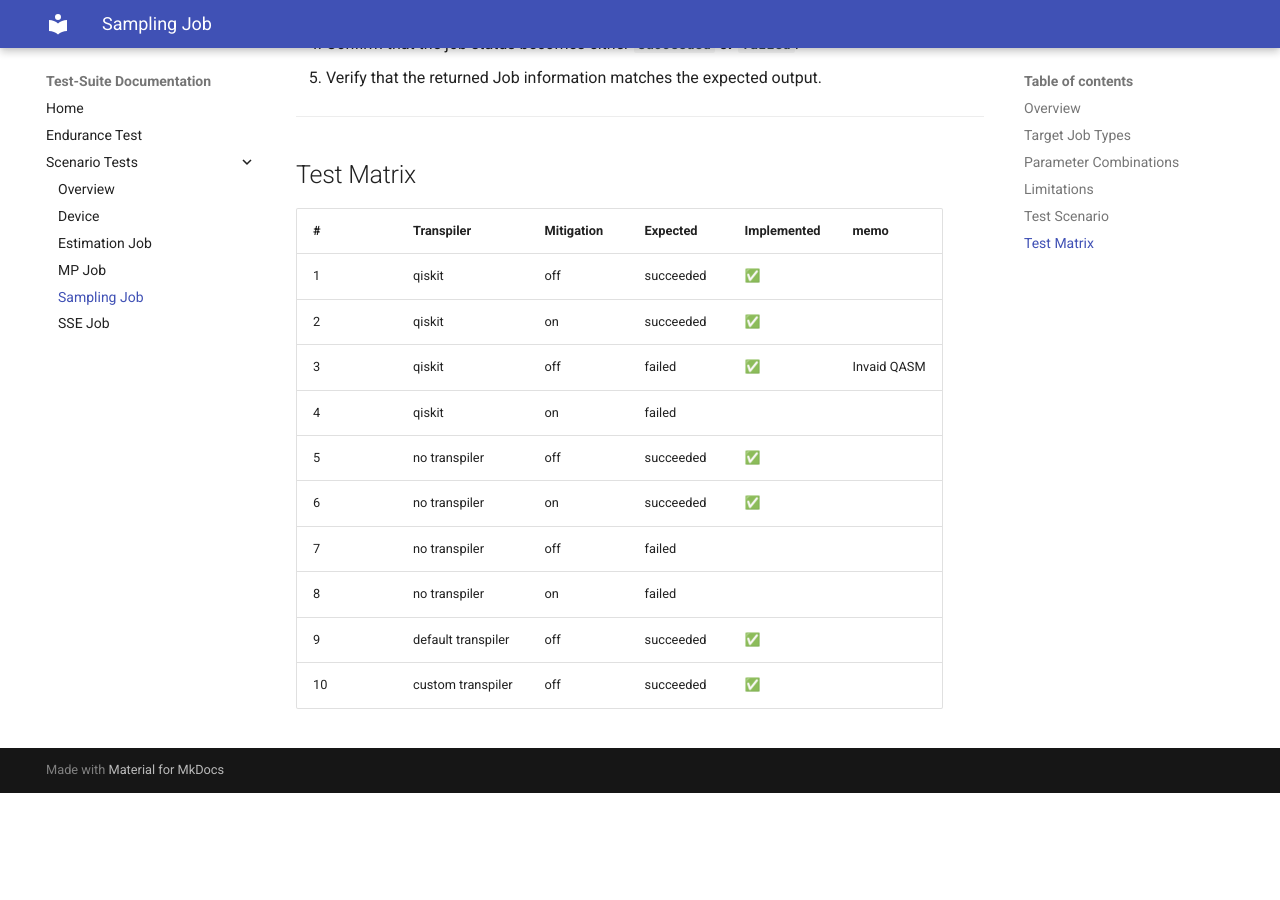
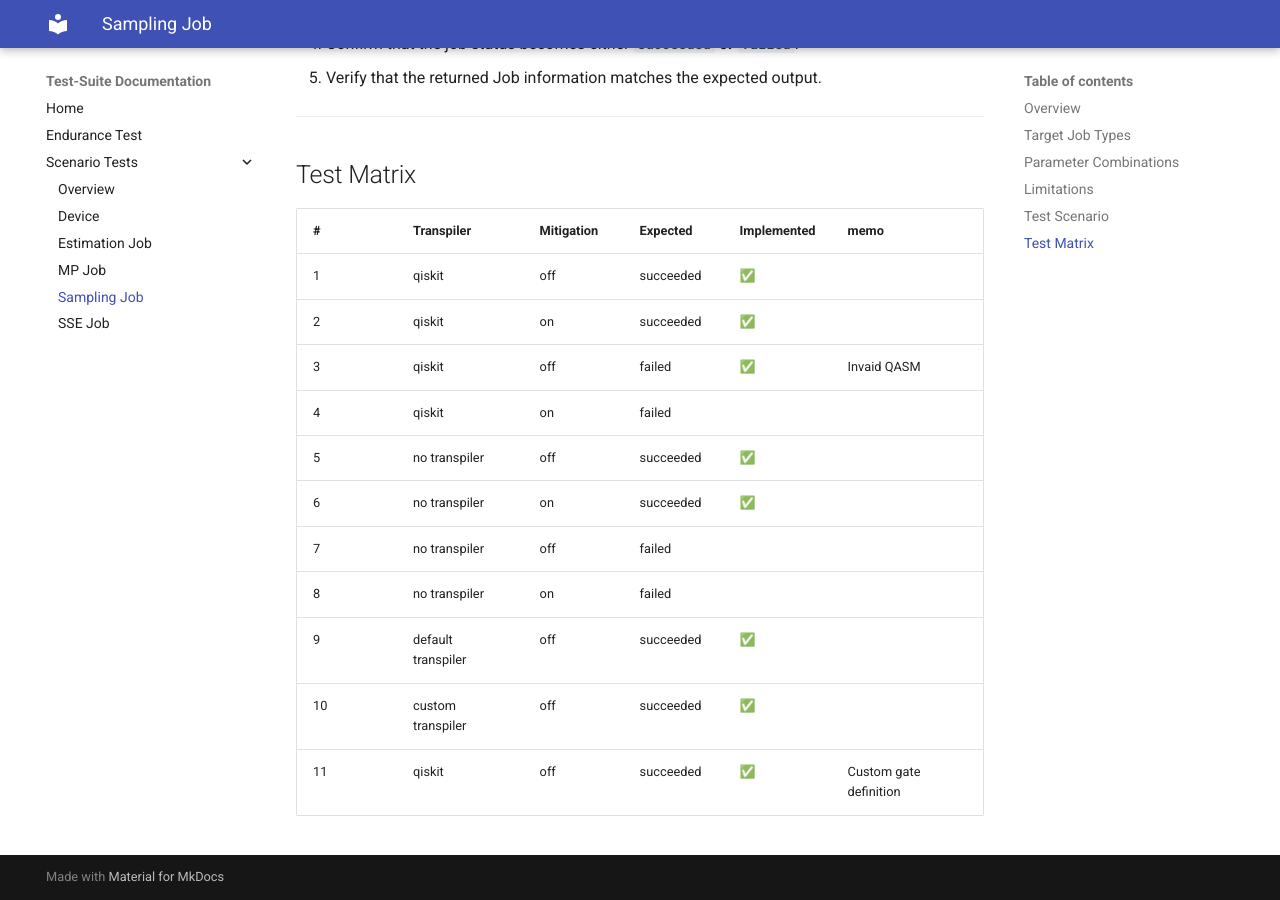
Before and after one commit to oqtopus-team/test-suite, an MkDocs documentation site: the page built from docs/scenario-tests/sampling-job/README.md, in a window 1280 px wide and 900 px high, scrolled down 1315 px. Built offline with MkDocs 1.6.1 and Material for MkDocs 9.7.7, drawn with Linux system fonts in a browser that asks for light colours; before the commit the page ends 2108 px from its top, so only the background shows below that.

Commit message:
refactor(custom) move custom job to sampling-job directory

```diff
--- a/scenario-tests/sampling-job/README.md
+++ b/scenario-tests/sampling-job/README.md
@@ -38,11 +38,11 @@ The following constraints currently apply to this test suite:
 
 Each test follows this flow:
 
-1.  Submit a job via **`POST /jobs`** with the specified parameters.
-2.  Verify that the response contains a valid job ID.
-3.  Poll the job status using **`GET /jobs/{job_id}`** every 5 seconds.
-4.  Confirm that the job status becomes either **`succeeded` or `failed`**.
-5.  Verify that the returned Job information matches the expected output.
+1. Submit a job via **`POST /jobs`** with the specified parameters.
+2. Verify that the response contains a valid job ID.
+3. Poll the job status using **`GET /jobs/{job_id}`** every 5 seconds.
+4. Confirm that the job status becomes either **`succeeded` or `failed`**.
+5. Verify that the returned Job information matches the expected output.
 
 ---
 
@@ -60,3 +60,4 @@ Each test follows this flow:
 | 8 | no transpiler | on | failed | | |
 | 9 | default transpiler | off | succeeded | ✅ | |
 | 10 | custom transpiler | off | succeeded | ✅ | |
+| 11 | qiskit | off | succeeded | ✅ | Custom gate definition |
```
Also changed, not shown: 1 other file.
